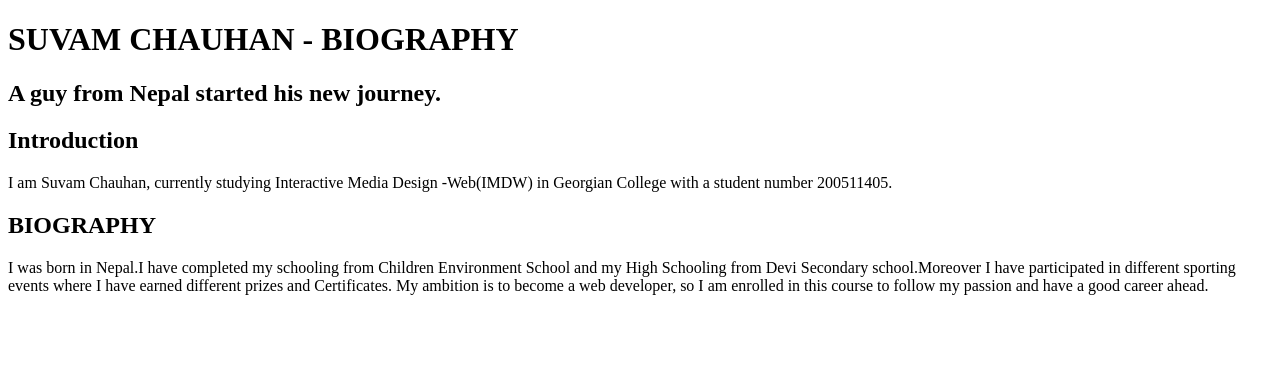
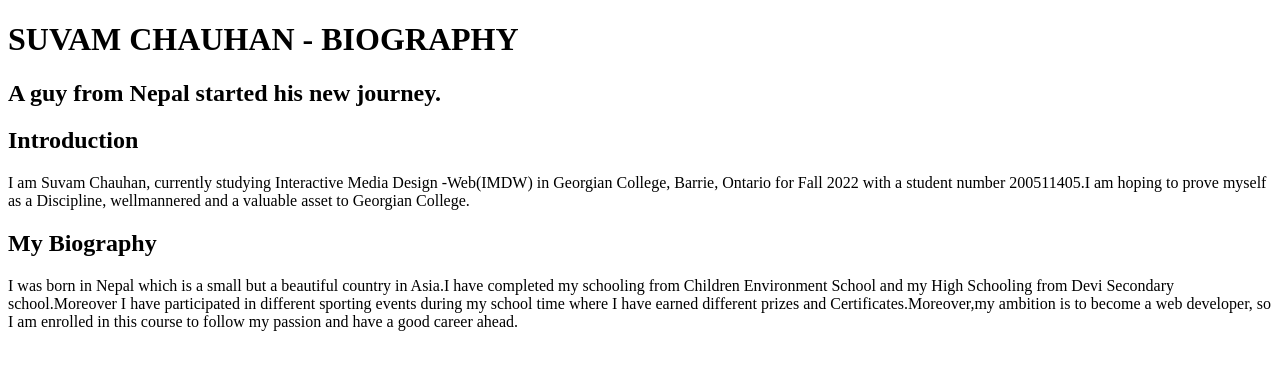
Before and after one commit to Suvamchauhan/lab-01, a plain HTML site: page index.html in a window 1280 px wide. Drawn offline with Linux system fonts and the light colour scheme.

Commit message:
My Assignment

```diff
--- a/index.html
+++ b/index.html
@@ -8,23 +8,19 @@
 </head>
 <body>
     <header>
-        <h1>SUVAM CHAUHAN - BIOGRAPHY</h1>
-
-
+        <h1>SUVAM CHAUHAN - BIOGRAPHY </h1>
     </header>
-
     <section>
         <h2>A guy from Nepal started his new journey.</h2>
         <p>
-            <h1>Introduction </h1>
-        <p> I am Suvam Chauhan, currently studying Interactive Media Design -Web(IMDW) in Georgian College with a student number 200511405.</p>
-
+        <h1>Introduction </h1>
+        <p> I am Suvam Chauhan, currently studying Interactive Media Design -Web(IMDW) in Georgian College, Barrie, Ontario for Fall 2022 with a student number 200511405.I am hoping to prove myself as a Discipline, wellmannered and a valuable asset to Georgian College.
+        </p>
     </header>
-
     <section>
-        <h2> BIOGRAPHY</h2>
+        <h2>My Biography</h2>
         <p>
-        I was born in Nepal.I have completed my schooling from Children Environment School and my High Schooling from Devi Secondary school.Moreover I have participated in different sporting events where I have earned different prizes and Certificates. My ambition is to become a web developer, so I am enrolled in this course to follow my passion and have a good career ahead.
+        I was born in Nepal which is a small but a beautiful country in Asia.I have completed my schooling from Children Environment School and my High Schooling from Devi Secondary school.Moreover I have participated in different sporting events during my school time where I have earned different prizes and Certificates.Moreover,my ambition is to become a web developer, so I am enrolled in this course to follow my passion and have a good career ahead.
         </p>
         </p>
     </section>
```
